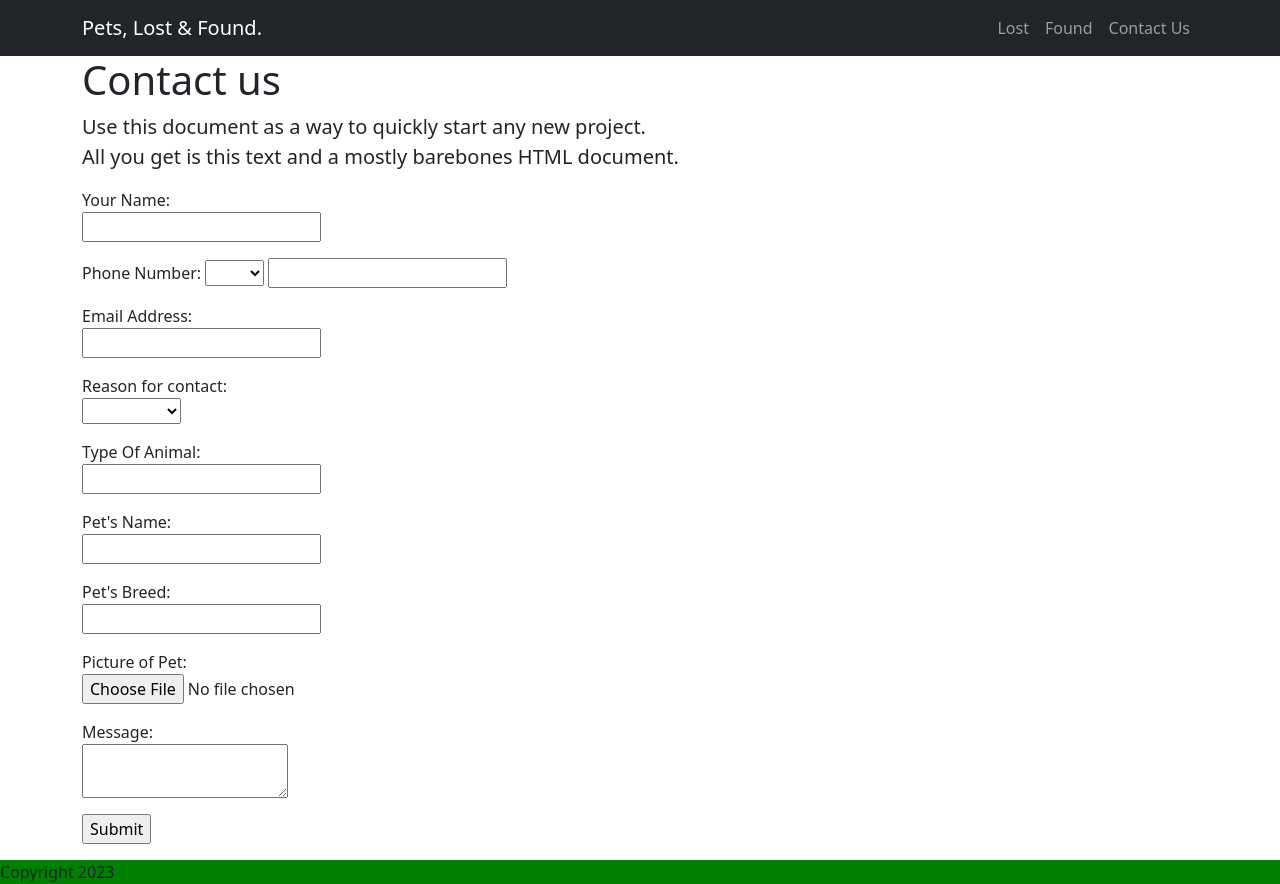
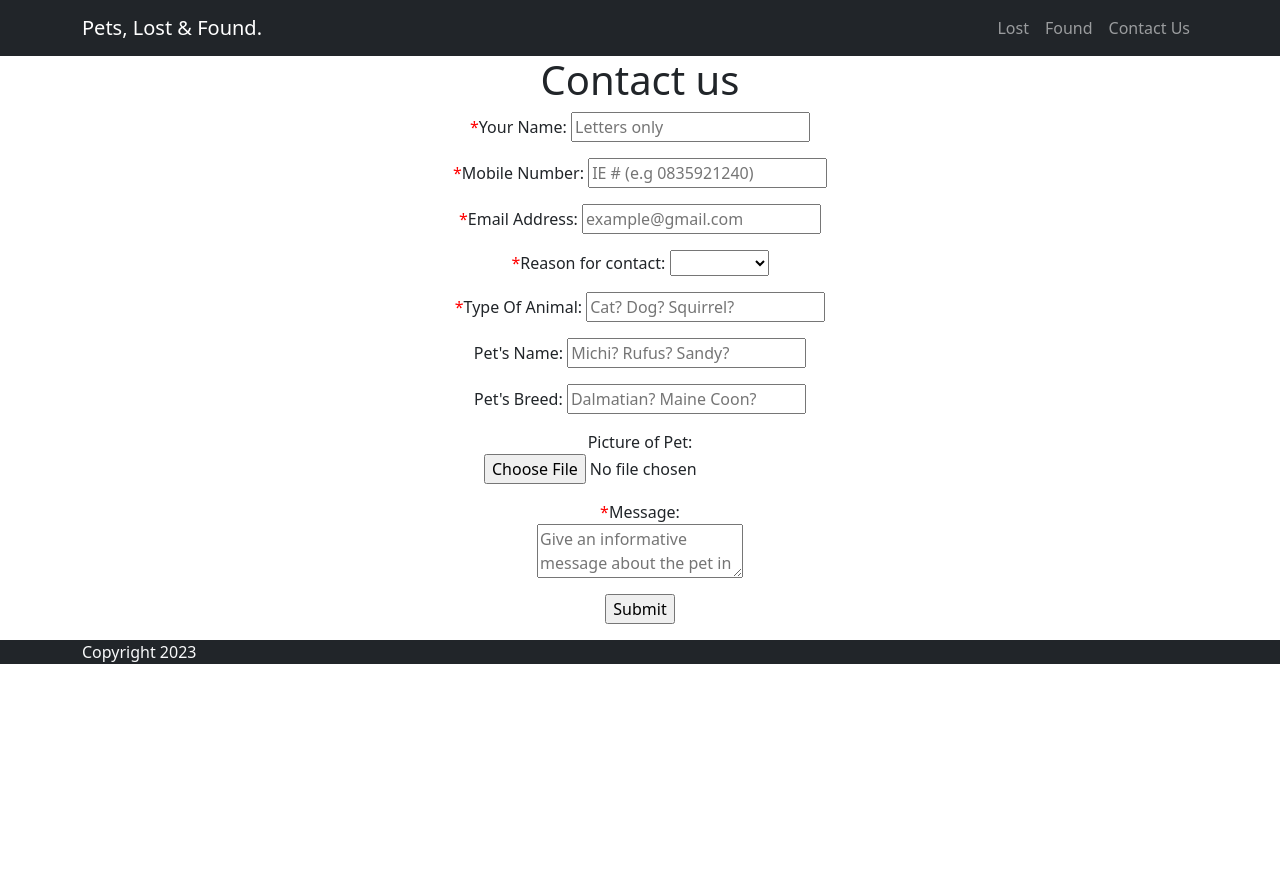
Before and after one commit to GametimeInc/SSD_CA2, a PHP site: page /contact-page.php in a window 1280 px wide. After the commit the page ends 664 px from the top, so only its background shows below. Run offline with PHP 8.4, Linux system fonts and the light colour scheme.

Commit message:
Added front-end regex and complimentary styling

```diff
--- a/contact-page.php
+++ b/contact-page.php
@@ -1,15 +1,14 @@
 <?php include 'includes/header.php';?>
 
+
 <main class="container">
-  <h1>Contact us</h1>
-    <p class="lead">Use this document as a way to quickly start any new project.<br> All you get is this text and a mostly barebones HTML document.</p>
-<form method="POST" name="contactform" action="contact-form-handler.php">
 
+<form class="starter-template text-center" method="POST" name="contactform" action="contact-form-handler.php">
+<h1>Contact us</h1>
 <!--
   Form fields:
   Your Name* = name
-  Country Code* = countryCode
-  Phone Number* = number
+  Mobile Number* = number
   Email Address* = email
   Reason for contact (Lost Animal/Found Animal)* = reason
   Type of Animal* = typeOfAnimal
@@ -19,58 +18,64 @@
   Message* = message
 -->
 
+
 <p>
-<label for='name'>Your Name:</label> <br>
-<input type="text" name="name" required>
+<label for='name'><span class="requireStar">*</span>Your Name:</label>
+<input type="text" name="name" id="name" onblur=nameValidation() placeholder="Letters only" pattern="^[a-zA-Z ]+$" required> <br>
+<ul class="errorList" id="nameError"></ul>
 </p>
 
 <p>
-<label for='countryCode'>Phone Number:</label>
-<select name="countryCode" required>
-  <option></option>
-  <option value="roi">+353</option>
-  <option value="ni">+44</option>
-</select>
-<input type="text" name="number"> <br>
+<label for='number'><span class="requireStar">*</span>Mobile Number:</label>
+<input type="text" name="number" id="number" onblur=numberValidation() pattern="08[35679]\d{7}$" placeholder="IE # (e.g 0835921240)" required> <br>
+<ul class="errorList" id="numberError"></ul>
 </p>
 
 <p>
-<label for='email'>Email Address:</label> <br>
-<input type="text" name="email"> <br>
+<label for='email'><span class="requireStar">*</span>Email Address:</label>
+<input type="email" name="email" id="email" onblur=emailValidation() placeholder="example@gmail.com" required> <br>
+<!--Pattern attribute is not advised, use of type "email" is instead suggested-->
 </p>
 
 <p>
-<label for='reason'>Reason for contact:</label> <br>
-<select name="reason">
-  <option default value="none"></option>
+<label for='reason'><span class="requireStar">*</span>Reason for contact:</label>
+<select name="reason" id="reason" onchange=reasonValidation() required>
+  <option value></option>
   <option value="lostPet">Lost Pet</option>
   <option value="foundPet">Found Pet</option>
-</select> <br>
+</select>
+<ul class="errorList" id="reasonError"></ul>
+
 </p>
 
 <p>
-<label for='typeOfAnimal'>Type Of Animal:</label> <br>
-<input type="text" name="typeOfAnimal">
+<label for='typeOfAnimal'><span class="requireStar">*</span>Type Of Animal:</label>
+<input type="text" name="typeOfAnimal" id="typeOfAnimal" onblur=typeValidation() placeholder="Cat? Dog? Squirrel?" pattern="^[a-zA-Z ]+$" required> <br>
+<ul class="errorList" id="typeError"></ul>
 </p>
 
 <p>
-<label for='petName'>Pet's Name:</label> <br>
-<input type="text" name="petName">
+<label for='petName'>Pet's Name:</label>
+<input type="text" name="petName" id="petName" onblur=petNameValidation() placeholder="Michi? Rufus? Sandy?" pattern="^[a-zA-Z ]+$"> <br>
+<ul class="errorList" id="petNameError"></ul>
 </p>
 
 <p>
-<label for='breed'>Pet's Breed:</label> <br>
-<input type="text" name="breed">
+<label for='breed'>Pet's Breed:</label>
+<input type="text" name="breed" id="breed" onblur=breedValidation() placeholder="Dalmatian? Maine Coon?" pattern="^[a-zA-Z ]+$"> <br>
+<ul class="errorList" id="breedError"></ul>
 </p>
 
 <p>
 <label for='image'>Picture of Pet:</label> <br>
-<input type="file" name="image" accept="image/*">
+<input type="file" name="image" id="image" accept="image/*">
+<span id="imageError"></span>
 </p>
 
 <p>
-<label for='message'>Message:</label> <br>
-<textarea name="message"></textarea>
+<label for='message'><span class="requireStar">*</span>Message:</label> <br>
+<textarea onblur=messageValidation() name="message" id="message" placeholder="Give an informative message about the pet in question, and terms for someone reaching out to you!" required></textarea>
+<ul class="errorList" id="messageError"></ul>
 </p>
 
 <input type="submit" value="Submit"><br>
@@ -78,5 +83,5 @@
 </form>
 
 </main><!-- /.container -->
-
+<script src="js/validation.js"></script>
 <?php include 'includes/footer.php';?>
--- a/css/mystyle.css
+++ b/css/mystyle.css
@@ -1,8 +1,24 @@
-/* Add your own CSS under here */
-footer {
-    background-color: green;
+.footer-text {
+   margin-bottom:0px;
 }
-
 .error {
     color: red;
 }
+
+.errorList {
+    list-style-type: none;
+    color: red;
+}
+
+/*Check after cache reload*/
+.requireStar {
+    color: red;
+}
+
+.modifiedEmail:invalid {
+    background-color: rgba(245, 0, 0, 0.4);
+}
+
+.modifiedEmail:valid {
+    background-color: rgba(0, 245, 0, 0.4);
+}
--- a/includes/footer.php
+++ b/includes/footer.php
@@ -1,5 +1,7 @@
-<footer>
-  Copyright 2023
+<footer class="bg-dark">
+  <div class="container">
+    <p class="text-light footer-text">Copyright 2023</p>
+  </div>
 </footer>
     <script src="js/bootstrap.bundle.min.js"></script>
   </body>
--- /dev/null
+++ b/js/validation.js
@@ -0,0 +1,156 @@
+/*
+  Your Name* = name
+  Mobile Number* = number
+  Email Address* = email
+  Reason for contact (Lost Animal/Found Animal)* = reason
+  Type of Animal* = typeOfAnimal
+  Pet Name = petName
+  Breed = breed
+  Picture = image
+  Message* = message
+*/
+
+function nameValidation() {
+    let nameErrList = "";
+    let name = document.getElementById("name")
+
+    if(!name.value.match(/^[a-zA-Z ]+$/)) {
+        nameErrList += "<li>You may only use english letters and spaces</li>"
+        name.style.backgroundColor = "rgba(245, 0, 0, 0.4)"
+    }
+    if(name.value.length == 1) {
+        nameErrList += "<li>The name must be longer than one character</li>"
+        name.style.backgroundColor = "rgba(245, 0, 0, 0.4)"
+    }
+
+    if(nameErrList == "") {
+        name.style.backgroundColor = "rgba(0, 245, 0, 0.4)"
+    }
+    else nameErrList += "<br>"
+
+    document.getElementById("nameError").innerHTML = nameErrList;
+}
+
+function emailValidation() {
+    let email = document.getElementById("email")
+    email.classList = "modifiedEmail"
+}
+
+function numberValidation() {
+    let numberErrList = "";
+    let number = document.getElementById("number");
+
+    if(!number.value.match(/^08[35679]+/)) {
+        numberErrList += "<li>Must start with 083, 085, 086, 087 or 089</li>"
+        number.style.backgroundColor = "rgba(245, 0, 0, 0.4)"
+    }
+    if(!number.value.match(/^[0-9]*$/)) {
+        numberErrList += "<li>Must contain numbers only</li>"
+        number.style.backgroundColor = "rgba(245, 0, 0, 0.4)"
+    }
+    if(number.value.match(/^[ -]+$/)) {
+        numberErrList += "<li>You do not need to separate out the numbers with spaces or -</li>"
+        number.style.backgroundColor = "rgba(245, 0, 0, 0.4)"
+    }
+    if(!number.value.match(/^\d{10}$/)) {
+        numberErrList += "<li>Must be 10 digits long</li>"
+        number.style.backgroundColor = "rgba(245, 0, 0, 0.4)"
+    }
+
+    if(numberErrList == "") {
+        number.style.backgroundColor = "rgba(0, 245, 0, 0.4)"
+    }
+    else numberErrList += "<br>"
+
+    document.getElementById("numberError").innerHTML = numberErrList;
+}
+
+function reasonValidation() {
+    let reason = document.getElementById("reason")
+    let errMessage = "";
+
+    if(reason.value == "" ) {
+        errMessage += "<li>You must choose a valid reason for contact</li>"
+        reason.style.backgroundColor = "rgba(245, 0, 0, 0.4)"
+    }
+    if(errMessage == "") {
+        reason.style.backgroundColor = "rgba(0, 245, 0, 0.4)"
+    }
+    else errMessage += "<br>"
+
+    document.getElementById("reasonError").innerHTML = errMessage;
+
+}
+
+function typeValidation() {
+    let typeErrList = "";
+    let type = document.getElementById("typeOfAnimal")
+
+    if(!type.value.match(/^[a-zA-Z ]+$/)) {
+        typeErrList += "<li>You may only use english letters and spaces</li>"
+        type.style.backgroundColor = "rgba(245, 0, 0, 0.4)"
+    }
+
+    if(typeErrList == "") {
+        type.style.backgroundColor = "rgba(0, 245, 0, 0.4)"
+    }
+    else typeErrList += "<br>"
+
+    document.getElementById("typeError").innerHTML = typeErrList;
+
+}
+
+function petNameValidation() {
+    let petNameErrList = "";
+    let petName = document.getElementById("petName")
+
+    if(!petName.value.match(/^[a-zA-Z ]+$/)) {
+        petNameErrList += "<li>You may only use english letters and spaces</li>"
+        petName.style.backgroundColor = "rgba(245, 0, 0, 0.4)"
+    }
+
+    if(petNameErrList == "") {
+        petName.style.backgroundColor = "rgba(0, 245, 0, 0.4)"
+    }
+    else petNameErrList += "<br>"
+
+    document.getElementById("petNameError").innerHTML = petNameErrList;
+}
+
+function breedValidation() {
+    let breedErrList = "";
+    let breed = document.getElementById("breed")
+
+    if(!breed.value.match(/^[a-zA-Z ]+$/)) {
+        breedErrList += "<li>You may only use english letters and spaces</li>"
+        breed.style.backgroundColor = "rgba(245, 0, 0, 0.4)"
+    }
+
+    if(breedErrList == "") {
+        breed.style.backgroundColor = "rgba(0, 245, 0, 0.4)"
+    }
+    else breedErrList += "<br>"
+
+    document.getElementById("breedError").innerHTML = breedErrList;
+}
+
+function pictureValidation() {
+
+}
+
+function messageValidation() {
+    let messageErrList = "";
+    let message = document.getElementById("message")
+
+    if(message.value == "") {
+        messageErrList += "<li>Your message must not be empty</li>"
+        message.style.backgroundColor = "rgba(245, 0, 0, 0.4)"
+    }
+
+    if(messageErrList == "") {
+        message.style.backgroundColor = "rgba(0, 245, 0, 0.4)"
+    }
+    else messageErrList += "<br>"
+
+    document.getElementById("messageError").innerHTML = messageErrList;
+}
```
Also changed, not shown: contact-form-handler.php (+9 -10 lines).
